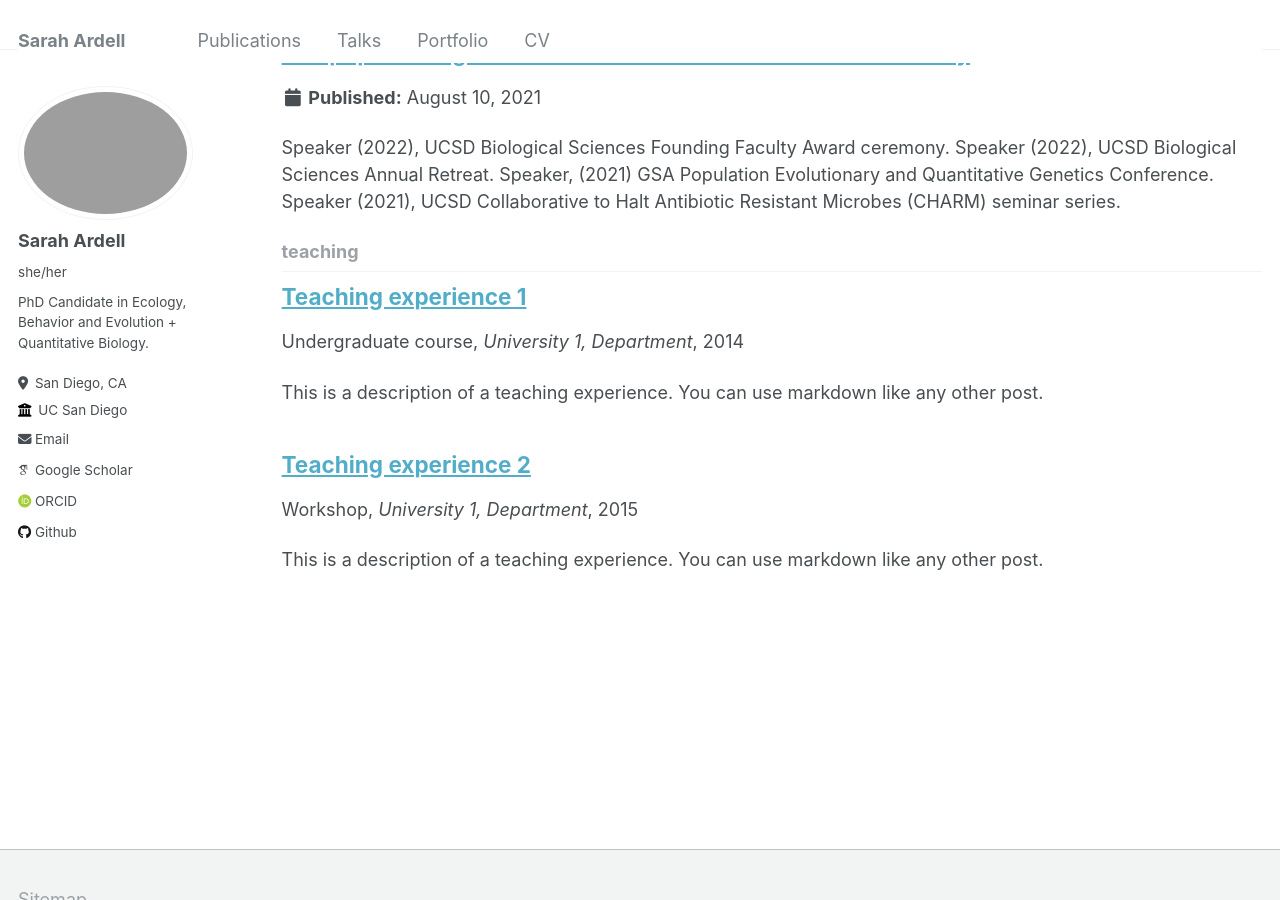
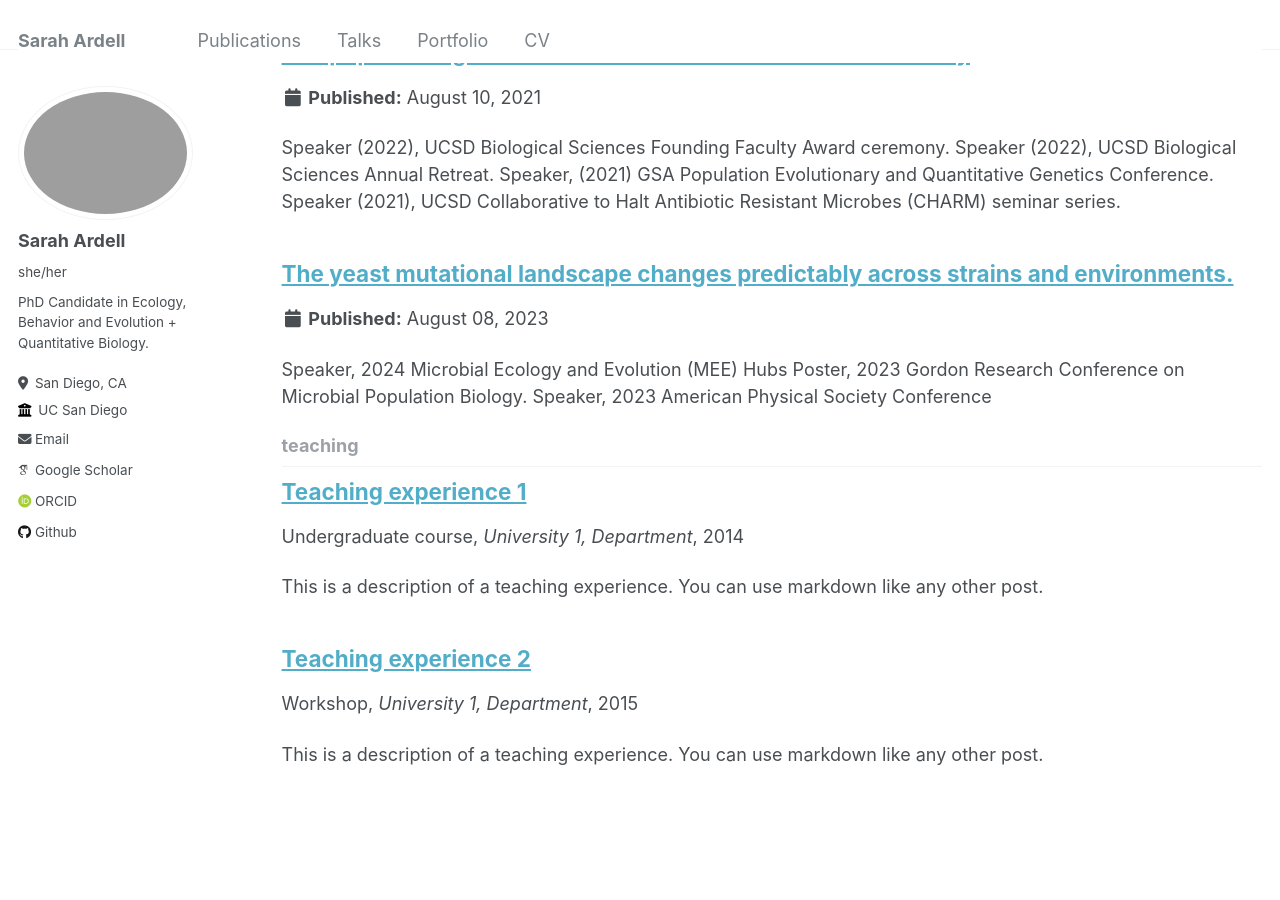
Before and after one commit to ardellsarah/ardellsarah.github.io, a Jekyll site: the page built from _pages/collection-archive.html, in a window 1280 px wide and 900 px high, scrolled down 1527 px. Built offline with Jekyll 4.4.1, drawn with Linux system fonts in a browser that asks for light colours; some web fonts are replaced; a file with an impossible date is left out.

Commit message:
Update 2023-07-11-posterl-1.md

```diff
--- a/_talks/2023-07-11-posterl-1.md
+++ b/_talks/2023-07-11-posterl-1.md
@@ -4,10 +4,10 @@ collection: talks
 type: ""
 permalink: /talks/2013-03-01-tutorial-1
 venue: ""
-date: 2023-2024
+date: 2023-08-08
 location: ""
 ---
 
--	Speaker, 2024 Microbial Ecology and Evolution (MEE) Hubs
--	Poster, 2023 Gordon Research Conference on Microbial Population Biology.
--	Speaker, 2023 American Physical Society Conference
+Speaker, 2024 Microbial Ecology and Evolution (MEE) Hubs
+Poster, 2023 Gordon Research Conference on Microbial Population Biology.
+Speaker, 2023 American Physical Society Conference
```
